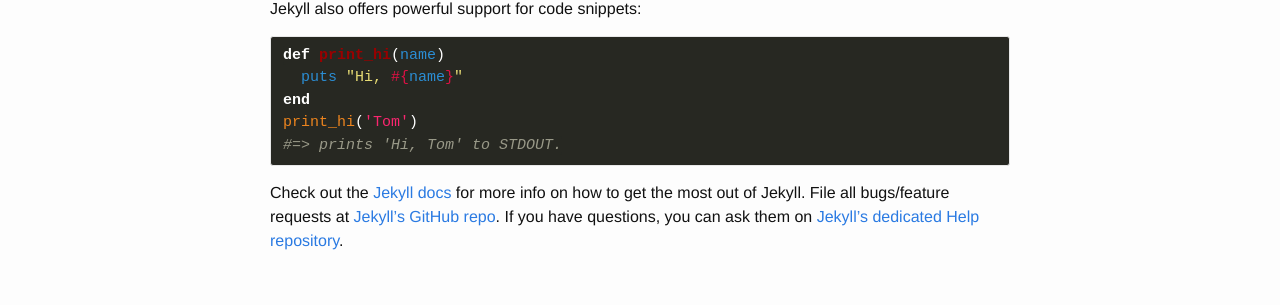
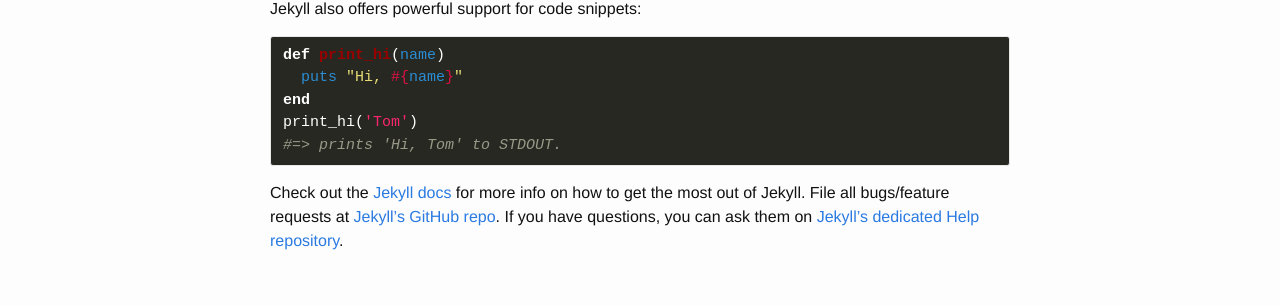
Before and after one commit to kikidesign/kikidesign.github.io, a Jekyll site: the page built from _posts/2015-07-09-welcome-to-jekyll.markdown, in a window 1280 px wide. Shown: the part 385-690 px from the top of the page. Built offline with Jekyll 4.4.1, drawn with Linux system fonts in a browser that asks for light colours.

Commit message:
self-adaption5

```diff
--- a/_sass/_syntax-highlighting.scss
+++ b/_sass/_syntax-highlighting.scss
@@ -31,7 +31,6 @@
     .kr    { font-weight: bold } // Keyword.Reserved
     .kt    { color: #458; font-weight: bold } // Keyword.Type
     .m     { color: #099 } // Literal.Number
-    .n     { color: #ec841e } //
     .s     { color: #d14 } // Literal.String
     .na    { color: #008080 } // Name.Attribute
     .nb    { color: #2b8dd3 } // Name.Builtin
```
